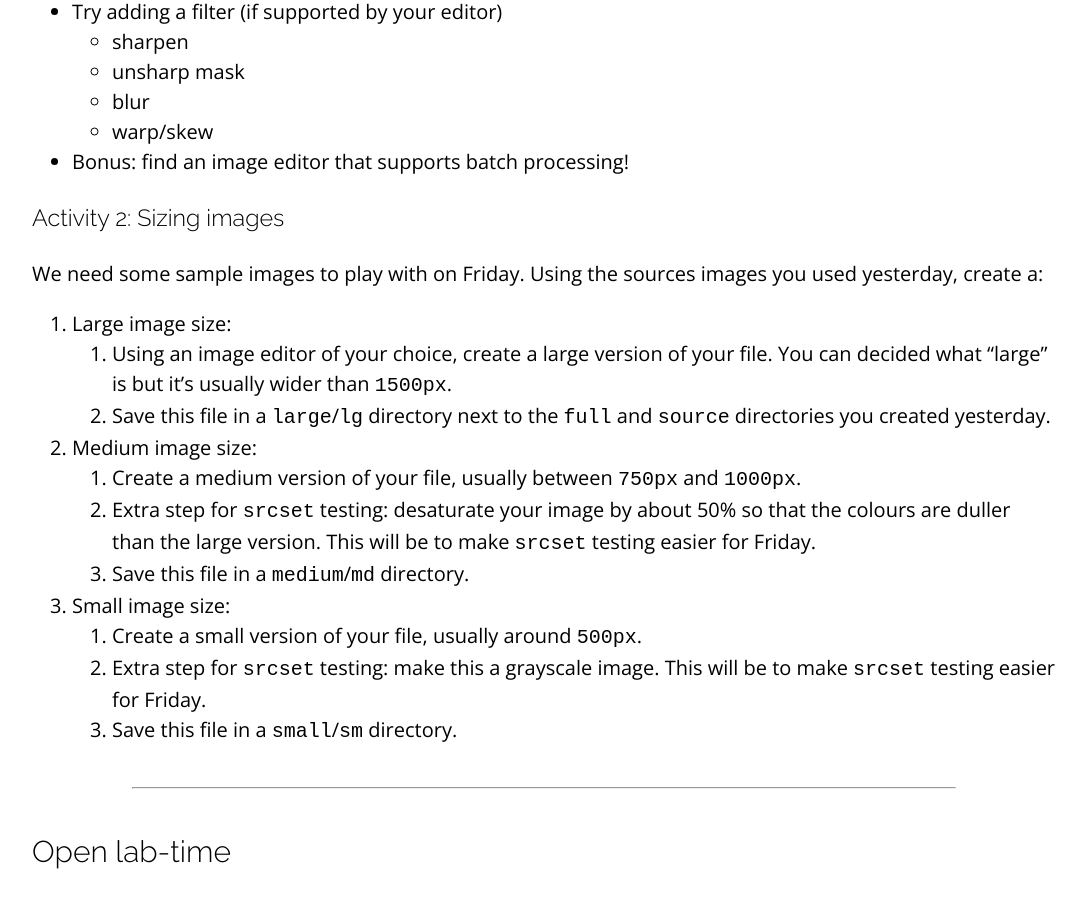
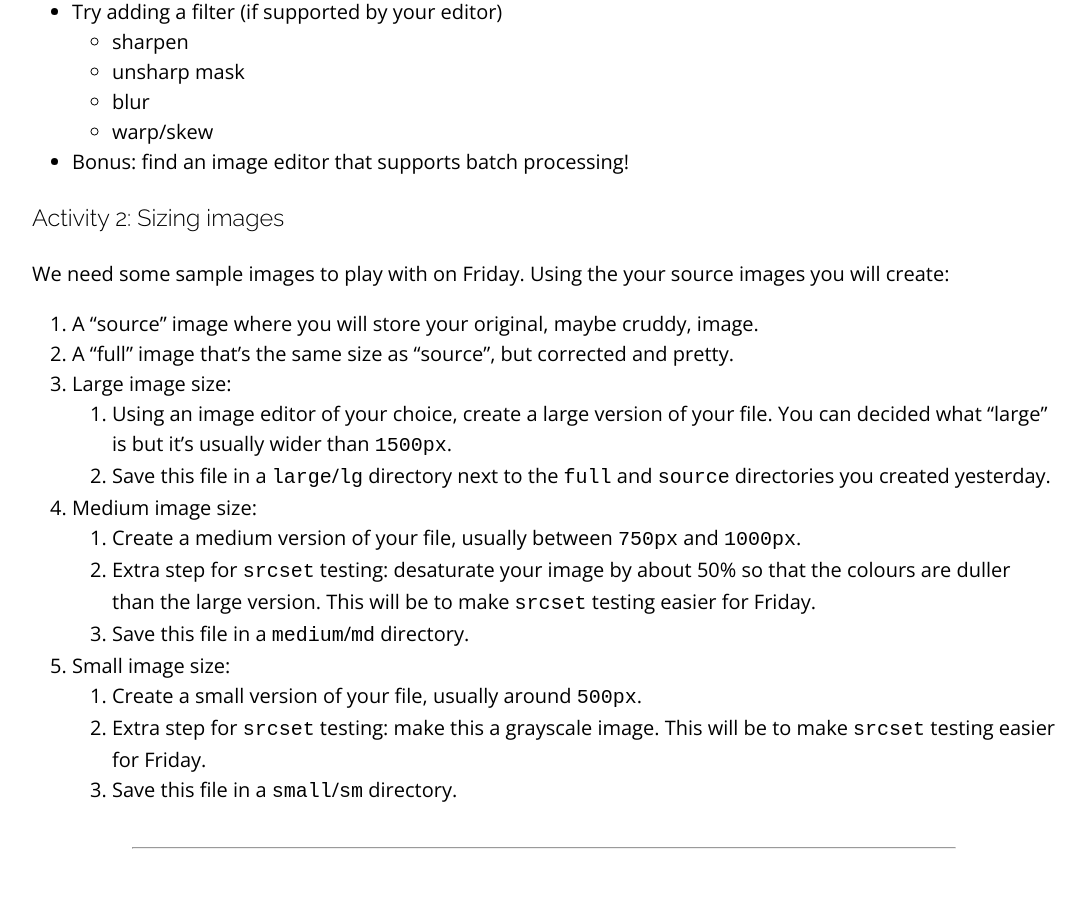
Before and after one commit to sait-wbdv/winter-2021, a Jekyll site: the page built from _posts/2021-02-03-image-editing.md, in a window 1280 px wide and 900 px high, scrolled down 4888 px. Shown: the whole window, without its empty margins (96-1179 px from the left). Built offline with Jekyll 4.4.1, drawn with Linux system fonts in a browser that asks for light colours; nearby versions of some CDN libraries.

Commit message:
new step-by-step

```diff
--- a/_posts/2021-02-03-image-editing.md
+++ b/_posts/2021-02-03-image-editing.md
@@ -129,15 +129,17 @@ Get comfortable with your image editor. Pick an image from the source images you
 - Bonus: find an image editor that supports batch processing!
 
 ### Activity 2: Sizing images
-We need some sample images to play with on Friday. Using the sources images you used yesterday, create a:
-1. Large image size:
+We need some sample images to play with on Friday. Using the your source images you will create:
+1. A "source" image where you will store your original, maybe cruddy, image.
+2. A "full" image that's the same size as "source", but corrected and pretty.
+3. Large image size:
     1. Using an image editor of your choice, create a large version of your file. You can decided what "large" is but it's usually wider than `1500px`.
     2. Save this file in a `large`/`lg` directory next to the `full` and `source` directories you created yesterday.
-2. Medium image size:
+4. Medium image size:
     1. Create a medium version of your file, usually between `750px` and `1000px`.
     2. Extra step for `srcset` testing: desaturate your image by about 50% so that the colours are duller than the large version. This will be to make `srcset` testing easier for Friday.
     3. Save this file in a `medium`/`md` directory.
-3. Small image size:
+5. Small image size:
     1. Create a small version of your file, usually around `500px`.
     2. Extra step for `srcset` testing: make this a grayscale image. This will be to make `srcset` testing easier for Friday.
     3. Save this file in a `small`/`sm` directory.
```
